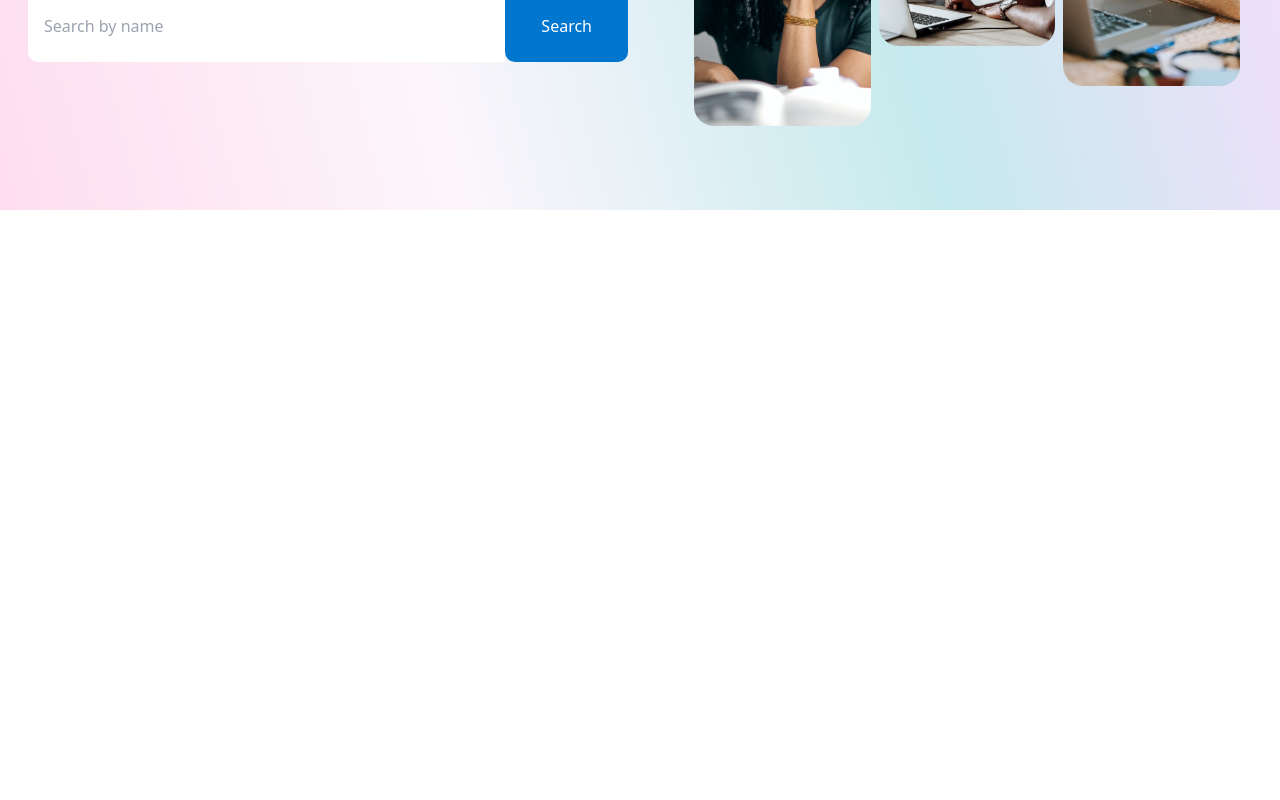
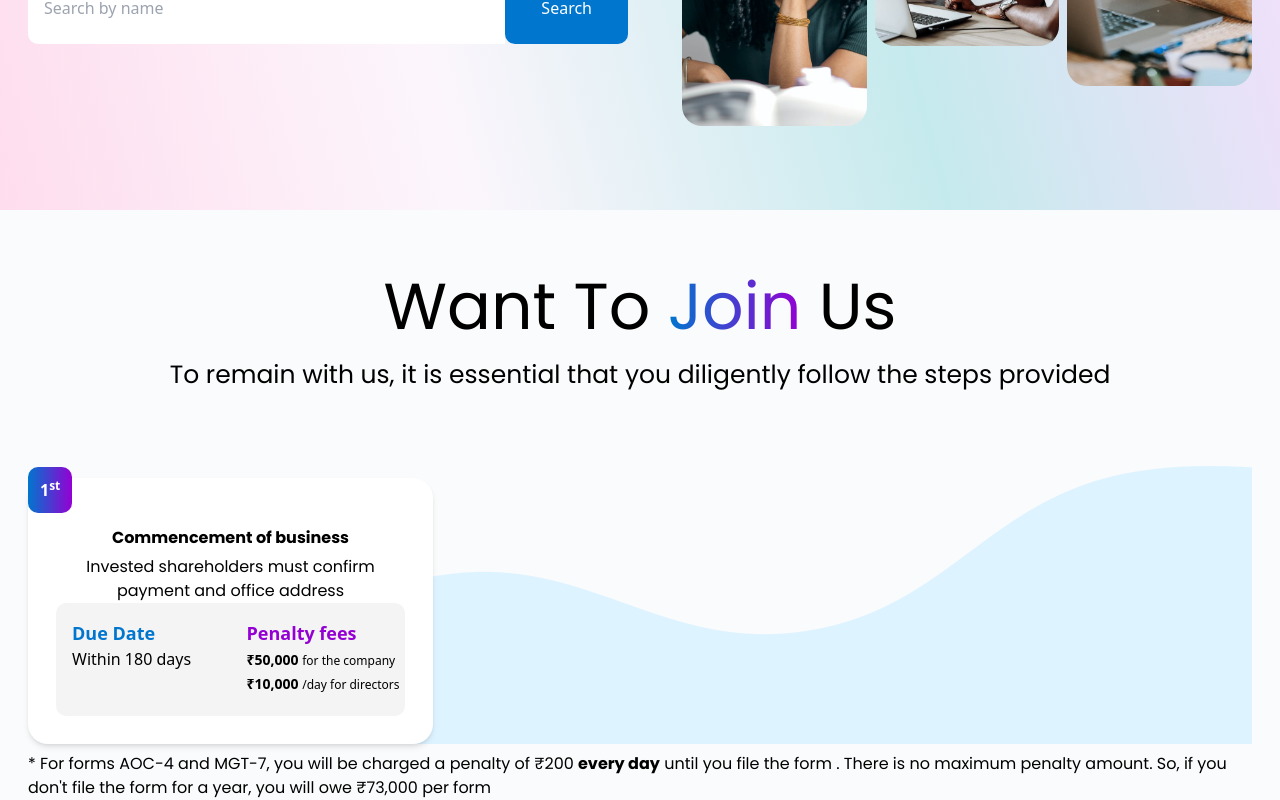
Before and after one commit to ImAnshuJoshi/findCAs, a React app in the folder frontend/: page / in a window 1280 px wide. Shown: the part 502-1302 px from the top of the page. Before the commit the page ends 800 px from the top, so only its background shows below. Built offline with nearby package versions, Linux system fonts and the light colour scheme; the HTML template or start-up script is replaced by a standard one.

Commit message:
card section and solution section

```diff
--- a/frontend/src/components/herosection/HeroSection.jsx
+++ b/frontend/src/components/herosection/HeroSection.jsx
@@ -16,7 +16,7 @@ const HeroSection = () => {
       <div className="flex py-[84px] pl-7 flex-col md:flex-row">
         <div className="md:w-1/2 py-11 flex-row w-full">
           <div className="md:w-[600px]">
-            <h2 className="text-bold md:text-[65px] text-[30px]">
+            <h2 className="text-bold md:text-[59px] text-[30px] font-popp">
               Find{" "}
               <span className="bg-gradient-to-r from-primary to-secondary text-transparent bg-clip-text">
                 Partners
@@ -43,7 +43,7 @@ const HeroSection = () => {
           </div>
         </div>
         <div className="md:w-1/2 w-full ">
-          <div className="flex gap-2 px-10">
+          <div className="flex gap-2 px-7">
             <div className="w-1/3 items-baseline pt-20">
               <img
                 src={HeroOne}
--- /dev/null
+++ b/frontend/src/components/solutionSection/Solution.jsx
@@ -0,0 +1,72 @@
+import SolutionBG from "../../assets/SolutionBG.png";
+const Solution = () => {
+  const solutionStyle = {
+    backgroundImage: `url(${SolutionBG})`,
+  };
+
+  return (
+    <div className="px-7 bg-[#FAFBFC]">
+      <div>
+        <h2 className="text-bold md:text-[65px] text-[30px] text-center pt-12 font-popp">
+          Want To{" "}
+          <span className="bg-gradient-to-r from-primary to-secondary text-transparent bg-clip-text">
+            Join
+          </span>{" "}
+          Us
+        </h2>
+      </div>
+      <div className="" style={solutionStyle}>
+        <div className="">
+          <p className="text-center h-[38px] text-[25px] font-popp">
+            To remain with us, it is essential that you diligently follow the
+            steps provided
+          </p>
+        </div>
+        <div className="pt-[84px] flex flex-wrap gap-11 justify-between">
+          <div className="h-[266px] w-[405px] rounded-[20px] shadow-md bg-[#FFFFFF]">
+            <span className="bg-gradient-to-r p-3 from-primary to-secondary text-white rounded-[10px] font-bold relative">
+              1<sup>st</sup>
+            </span>
+
+            <div className="flex flex-col px-7">
+              <div className="pt-6">
+                <p className="text-center font-bold font-popp">
+                  Commencement of business{" "}
+                </p>
+              </div>
+              <div className=" pt-[5px] px-2">
+                <p className="text-center font-popp">
+                  Invested shareholders must confirm payment and office address
+                </p>
+              </div>
+              <div className="w-[341] h-[113px] rounded-[10px] flex flex-row bg-[#F4F4F4] pt-4">
+                <div className="w-1/2 pl-4">
+                  <p className="text-lg font-bold text-primary">Due Date</p>
+                  <p className=" font-sans">Within 180 days</p>
+                </div>
+                <div className="w-1/2 pl-4">
+                  <p className="text-lg font-bold text-secondary">
+                    Penalty fees
+                  </p>
+                  <div>
+                    <span className="font-bold text-[14px]">₹50,000 </span>
+                    <span className="text-[12px]">for the company</span>
+                  </div>
+                  <div>
+                    <span className="font-bold text-[14px]">₹10,000 </span>
+                    <span className="text-[12px]">/day for directors</span>
+                  </div>
+                </div>
+              </div>
+            </div>
+          </div>
+        </div>
+      </div>
+      <div>
+        <p className=" font-popp pt-2 text-base">* For forms AOC-4 and MGT-7, you will be charged a penalty of ₹200 <span className=" font-bold">every day</span> until you file the form . There is no maximum penalty amount. So, if you don't file the form for a year, you will owe ₹73,000 per form</p>
+      </div>
+    </div>
+  );
+};
+
+export default Solution;
--- a/frontend/src/pages/landingPage/Landing.jsx
+++ b/frontend/src/pages/landingPage/Landing.jsx
@@ -1,8 +1,10 @@
 import HeroSection from "../../components/herosection/HeroSection";
+import Solution from"../../components/solutionSection/Solution";
 const Landing = () => {
   return (
     <div>
     <HeroSection/>
+    <Solution/>
   </div>
   );
 };
```
Also changed, not shown: frontend/src/assets/SolutionBg.png (added).
